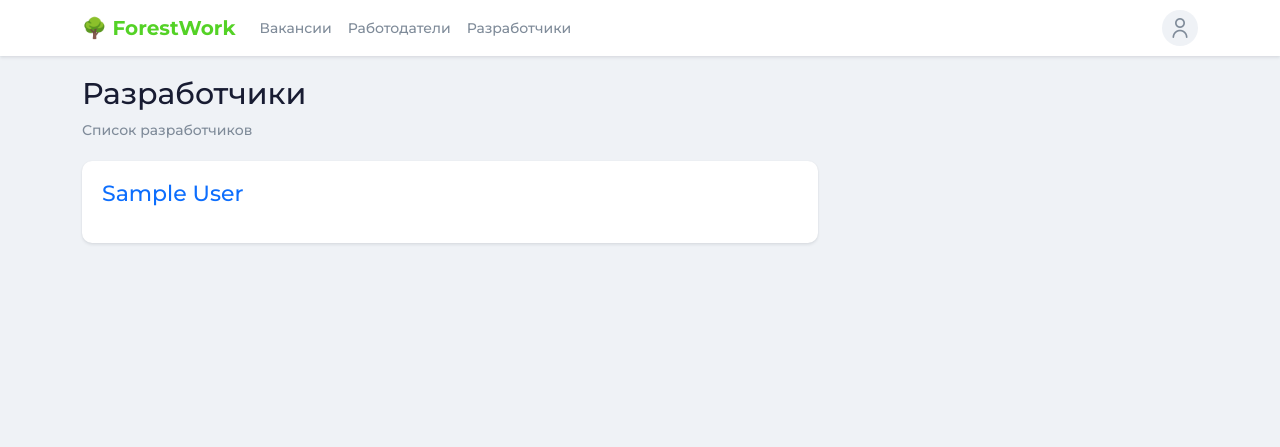
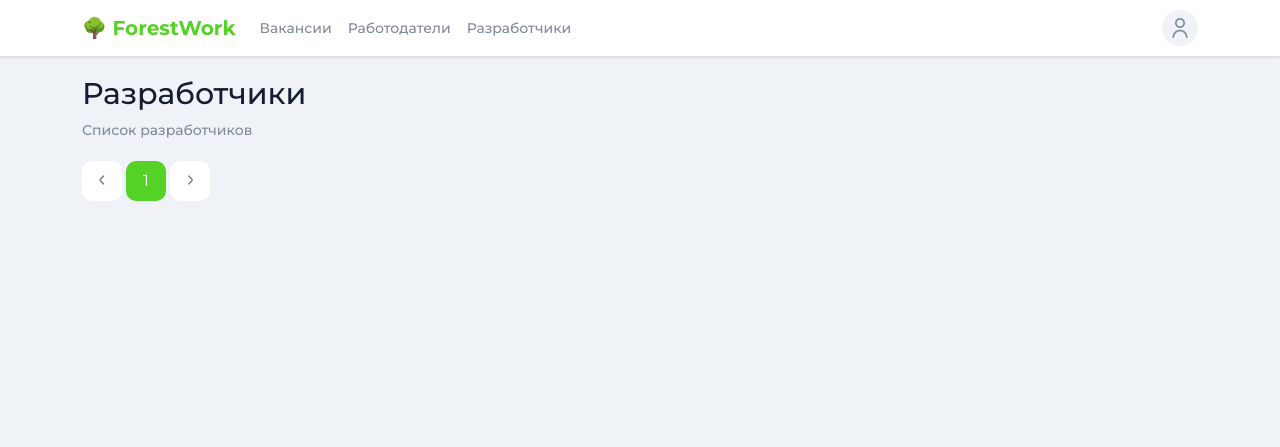
Before and after one commit to ElveeBolt/forestwork, a Django app: page /users/developers/ in a window 1280 px wide. Shown: the top 447 px of the page. Run offline with Django 4.2, Linux system fonts and the light colour scheme; the visitor is signed in with stand-in values (Sample User, id 1); data comes from the database, SQL or seed files in the repository; some libraries are stand-ins or nearby versions.

Commit message:
Added pagination to developers

```diff
--- a/forestwork/templates/users/developers.html
+++ b/forestwork/templates/users/developers.html
@@ -8,12 +8,13 @@
     </div>
     <div class="row">
         <div class="col-8">
-            {% for user in users %}
+            {% for user in page_obj %}
             <div class="card card-user">
                 <h2><a href="{% url 'developer' user_id=user.id %}">{{ user.name }}</a></h2>
                 <div class="subinfo mb-2">{{ user.country }} {{ user.city }}</div>
             </div>
             {% endfor %}
+            {% include 'pagination.html' %}
         </div>
     </div>
 </div>
--- a/forestwork/users/views.py
+++ b/forestwork/users/views.py
@@ -50,10 +50,22 @@
 
 
 def developers(request):
+    page = request.GET.get('page', 1)
+
+    users = User.objects.filter(type=0).all().values()
+
+    paginator = Paginator(users, settings.RESULTS_PER_PAGE)
+    try:
+        page_obj = paginator.page(page)
+    except PageNotAnInteger:
+        page_obj = paginator.page(1),
+    except EmptyPage:
+        page_obj = paginator.page(paginator.num_pages)
+
     context = {
         'title': 'Разработчики',
         'subtitle': 'Список разработчиков',
-        'users': User.objects.filter(type=0).all().values()
+        'page_obj': page_obj
     }
     return render(request, 'users/developers.html', context=context)
 
```
